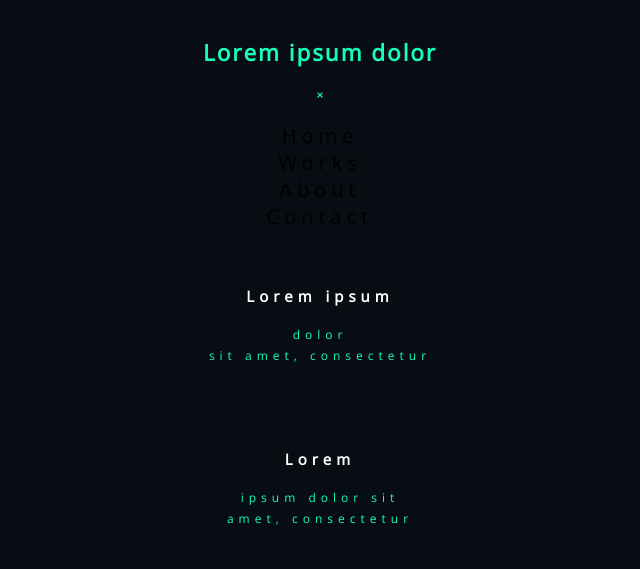
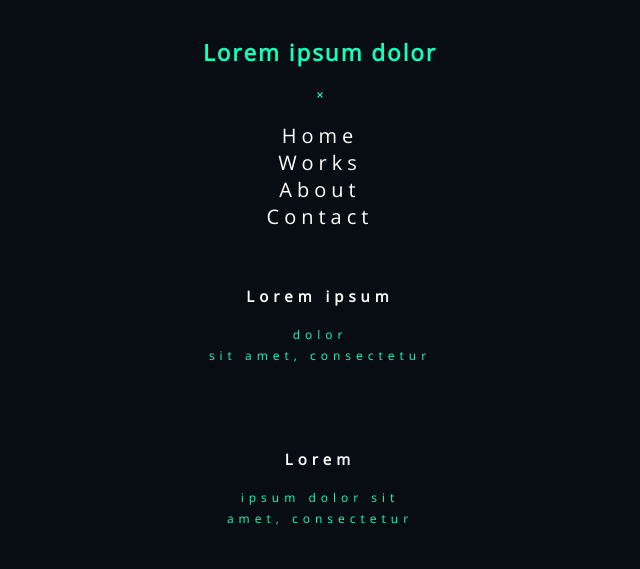
Before and after one commit to Munios12/202204-W03_Sergio_Garcia_Alejandro_Munoz, a website: page pages/works.html in a window 1280 px wide. Shown: the part 6840-7409 px from the top of the page, without its empty margins (320-960 px from the left). Drawn offline with nearby package versions, Linux system fonts and the light colour scheme.

Commit message:
added links to nav in works html

```diff
--- a/pages/works.html
+++ b/pages/works.html
@@ -65,10 +65,10 @@
             <img class="footer__icon" src="/assets/icons-svg-clean/icon-x-rounded.svg"></img>
            <nav class="nav">
             <ul class="nav__list">
-                <li class="nav__li">Home</li>
-                <li class="nav__li">Works</li>
-                <li class="nav__li">About</li>
-                <li class="nav__li">Contact</li>
+                 <li class="nav__li"><a href="/index.html">Home</a></li>
+                    <li class="nav__li"><a href="/pages/works.html">Works</a></li>
+                    <li class="nav__li"><a href="/pages/about.html">About</a></li>
+                    <li class="nav__li"><a href="#">Contact</a></li>
             </ul>
             </nav>
             <h3 class="h3">Lorem ipsum</h3>
```
Also changed, not shown: index.html (+1 -1 lines).
